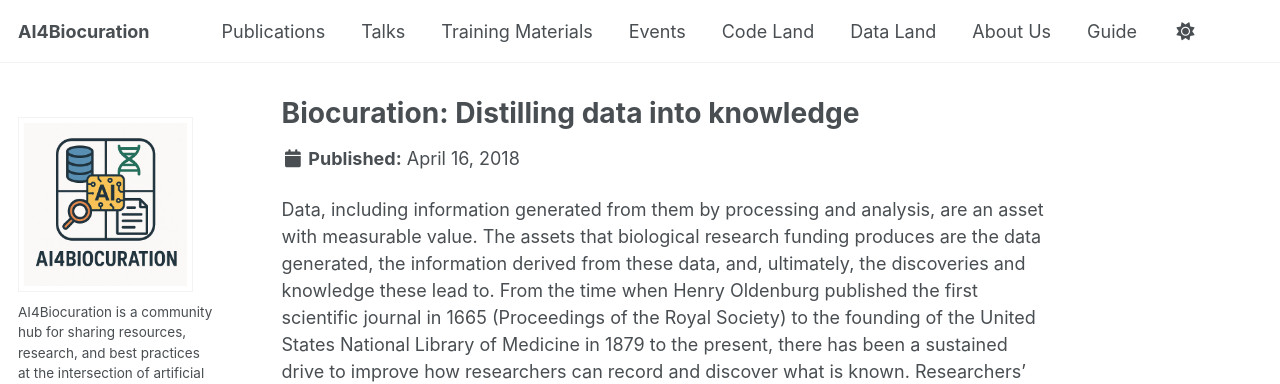
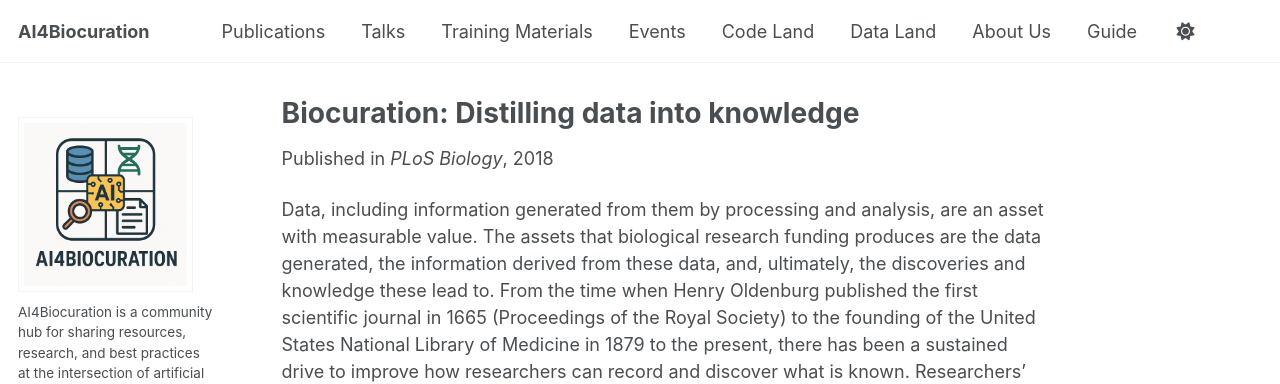
Before and after one commit to AI4BioCuration/AI4BioCuration.github.io, a Jekyll site: the page built from _publications/2018-04-16-paper-title-number-1.md, in a window 1280 px wide and 1374 px high. Shown: the top 384 px of the window. Built offline with Jekyll 4.4.1, drawn with Linux system fonts in a browser that asks for light colours.

Commit message:
Update 2018-04-16-paper-title-number-1.md

```diff
--- a/_publications/2018-04-16-paper-title-number-1.md
+++ b/_publications/2018-04-16-paper-title-number-1.md
@@ -2,6 +2,8 @@
 title: "Biocuration: Distilling data into knowledge"
 collection: publications
 category: manuscripts
+date: 2018-04-16
+venue: 'PLoS Biology'
 permalink: /publication/2018-04-16-paper-title-number-1
 excerpt: ''
 paperurl: 'https://pubmed.ncbi.nlm.nih.gov/29659566/'
```
